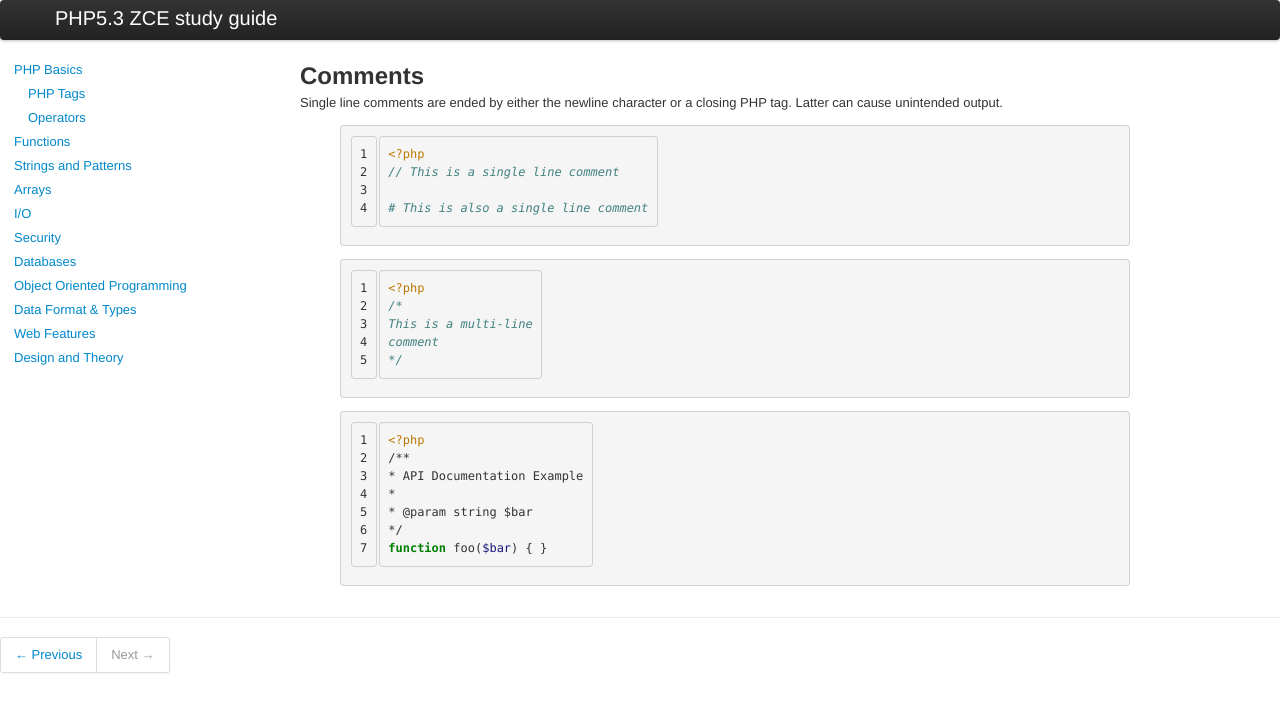
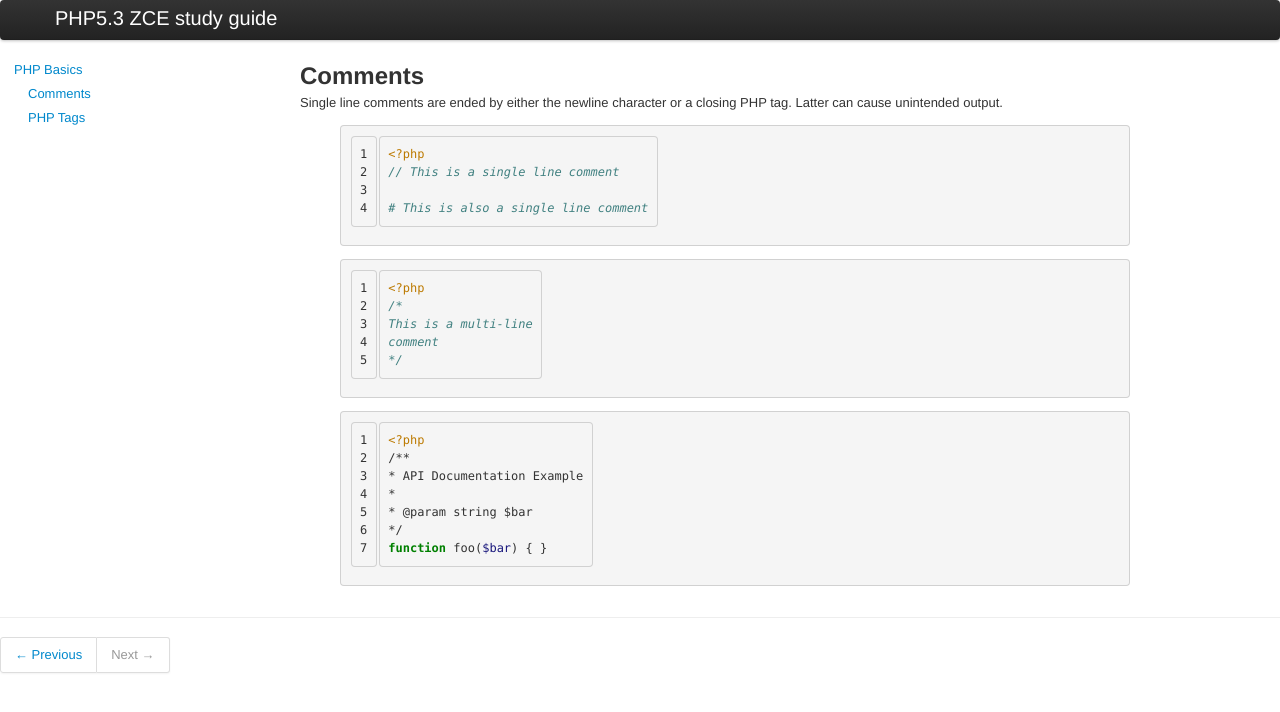
Before and after one commit to sergeylunev/php-guide, a Jekyll site: the page built from _posts/2012-02-02-comments.md, in a window 1280 px wide. Shown: the top 712 px of the page. Built offline with Jekyll 4.4.1, drawn with Linux system fonts in a browser that asks for light colours.

Commit message:
Add menu generation from categories list

```diff
--- a/_includes/menu.html
+++ b/_includes/menu.html
@@ -1,43 +1,14 @@
         <ul class="nav nav-list">
+            {% for category in site.categories %}
             <li>
-                <a href="/php-basics/php-tags.html">PHP Basics</a>
+                <a href="#">{{ category[0] }}</a>
                 <ul class="nav nav-list">
+                    {% for page in category[1] %}
                     <li>
-                        <a href="/php-basics/php-tags.html">PHP Tags</a>
+                        <a href="{{ page.url }}">{{ page.title }}</a>
                     </li>
-                    <li>
-                        <a href="#">Operators</a>
-                    </li>
+                    {% endfor %}
                 </ul>
             </li>
-            <li>
-                <a href="#">Functions</a>
-            </li>
-            <li>
-                <a href="#">Strings and Patterns</a>
-            </li>
-            <li>
-                <a href="#">Arrays</a>
-            </li>
-            <li>
-                <a href="#">I/O</a>
-            </li>
-            <li>
-                <a href="#">Security</a>
-            </li>
-            <li>
-                <a href="#">Databases</a>
-            </li>
-            <li>
-                <a href="#">Object Oriented Programming</a>
-            </li>
-            <li>
-                <a href="#">Data Format & Types</a>
-            </li>
-            <li>
-                <a href="#">Web Features</a>
-            </li>
-            <li>
-                <a href="#">Design and Theory</a>
-            </li>
+            {% endfor %}
         </ul>
```
